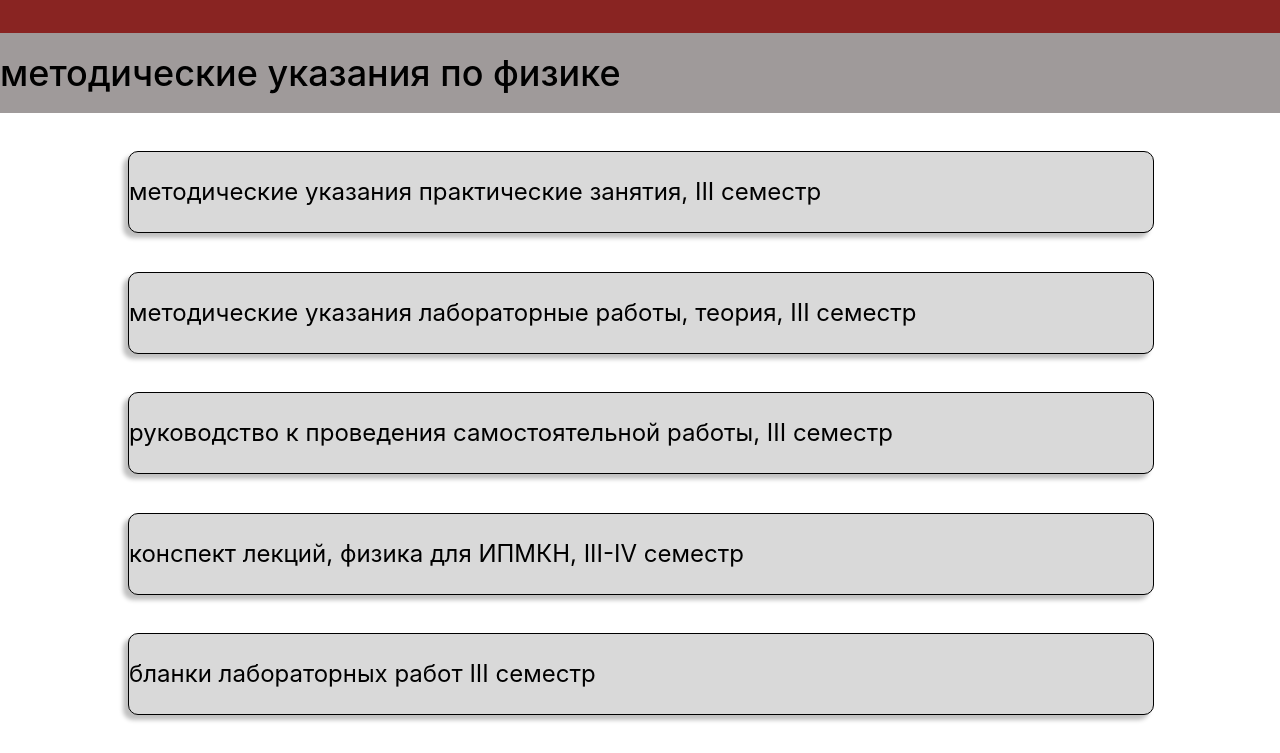
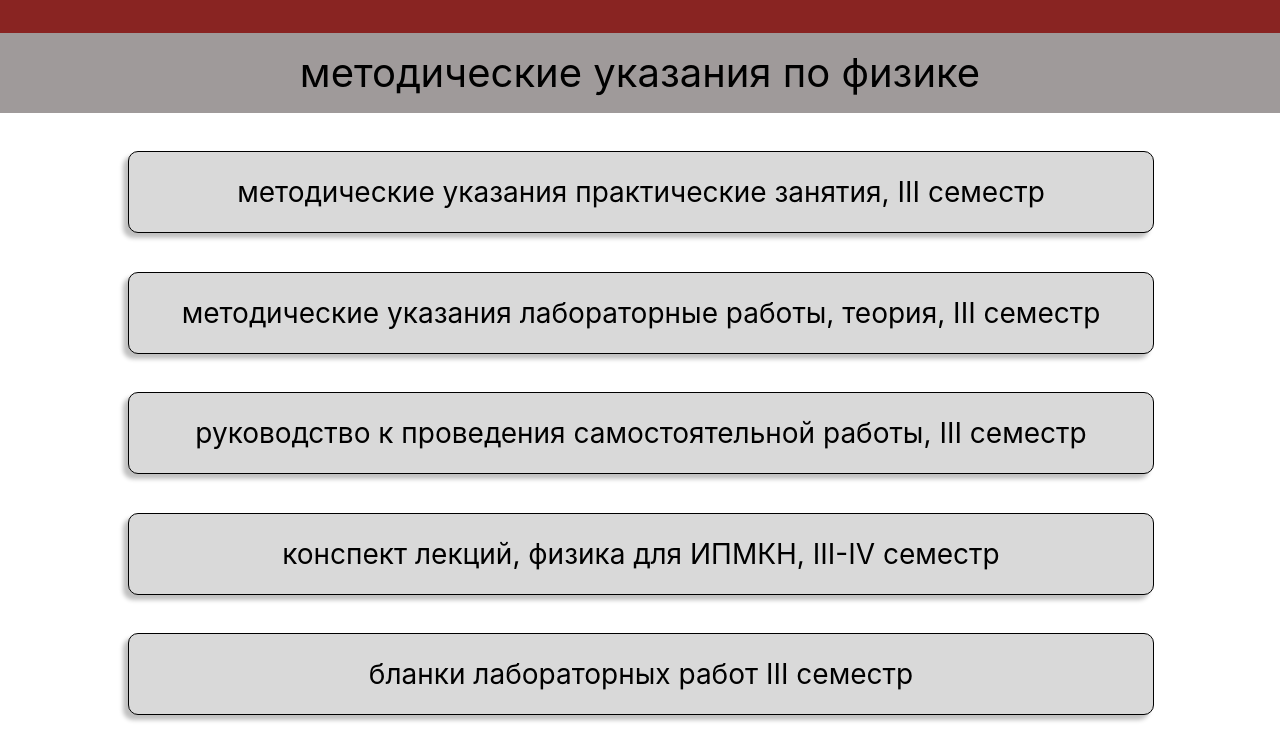
Before and after one commit to physics-TSU/physics-TSU.github.io, a plain HTML site: page index.html in a window 1280 px wide. Shown: the part 47-800 px from the top of the page. Drawn offline with Linux system fonts and the light colour scheme.

Commit message:
fixed problums for resize

```diff
--- a/css/style.css
+++ b/css/style.css
@@ -73,14 +73,14 @@ header.top_header .wrapper nav a:hover{
     background: #9F9A9A;
 
 	font-style: normal;
-	font-weight: 500;
-	font-size: 36px;
+	font-size: calc(0.5*10vh);
 	line-height: 100%;
 	/* or 36px */
 
 	display: flex;
 	align-items: center;
 	text-align: center;
+	justify-content: center;
 
 	color: #000000;
 }
@@ -92,14 +92,15 @@ header.top_header .wrapper nav a:hover{
 	margin-left: 10%;
 	/* text */
 	font-style: normal;
-	font-weight: 400;
-	font-size: 24px;
+
+	font-size: calc(0.35*10vh);
 	line-height: 100%;
 	display: flex;
 	align-items: center;
 	text-align: center;
 	color: #000000;
 	text-decoration:none;
+	justify-content: center;
 
 	/* rectangle */
 	background: #D9D9D9;
```
